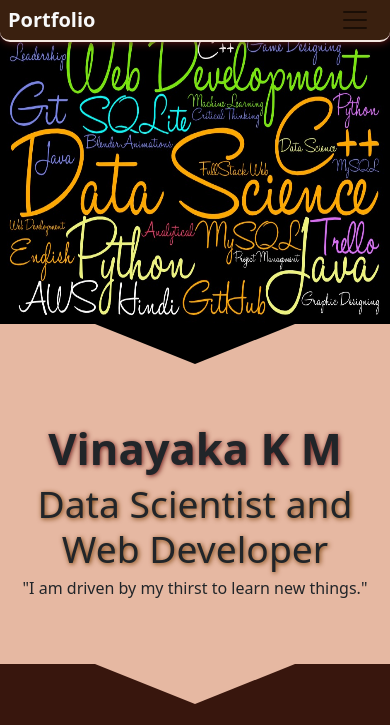
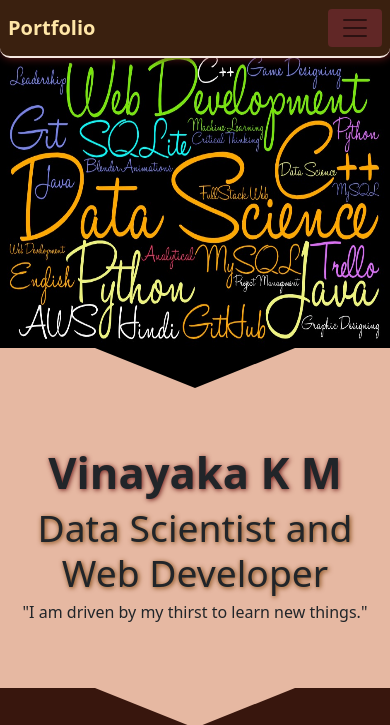
Before and after one commit to vinayaka16041999/Portfolio, a plain HTML site: page index.html in a window 390 px wide. Shown: the top 725 px of the page. Drawn offline with nearby package versions, Linux system fonts and the light colour scheme.

Commit message:
Some responsive tuning

```diff
--- a/index.css
+++ b/index.css
@@ -13,17 +13,21 @@
     width:100%;
 }
 .nav-link{
-    color:#f5e8e1 !important;
+    color:#d3cab2 !important;
 }
 .navbar-nav .nav-link:hover,.navbar-nav .nav-link::selection{
     background-color:rgba(111, 28, 27, 0.644);
     border-radius: 7px;
     color:#f5e8e1 !important;
 }
-.nav-brand{
+.navbar-light .navbar-brand{
     font-weight: 700;
-    color: #f5e8e1 !important;
+    color:#ffe6a7;
 }
+.navbar-toggler{
+    background-color:#612726;
+}
+
 .navbar-toggler{
     border:none !important;
 }
--- a/index.html
+++ b/index.html
@@ -15,8 +15,8 @@
 
 <body>
     <span id="skills"></span>
-    <nav class="navbar navbar-expand-lg navbar-light fixed-top py-0 px-2">
-        <a class="navbar-brand text-light" href="#">Portfolio</a>
+    <nav class="navbar navbar-expand-lg navbar-light fixed-top py-sm-0 py-2 px-2">
+        <a class="navbar-brand" href="#">Portfolio</a>
         <button class="navbar-toggler" type="button" data-toggle="collapse" data-target="#navbarNavAltMarkup"
             aria-controls="navbarNavAltMarkup" aria-expanded="false" aria-label="Toggle navigation">
             <span class="navbar-toggler-icon"></span>
@@ -33,7 +33,7 @@
     </nav>
 
     <!-- Skills-->
-    <div class="container-fluid container-skills mt-4">
+    <div class="container-fluid container-skills mt-sm-4 mt-5">
         <div class="row row-skills">
             <div class="col col-skills">
 
```
